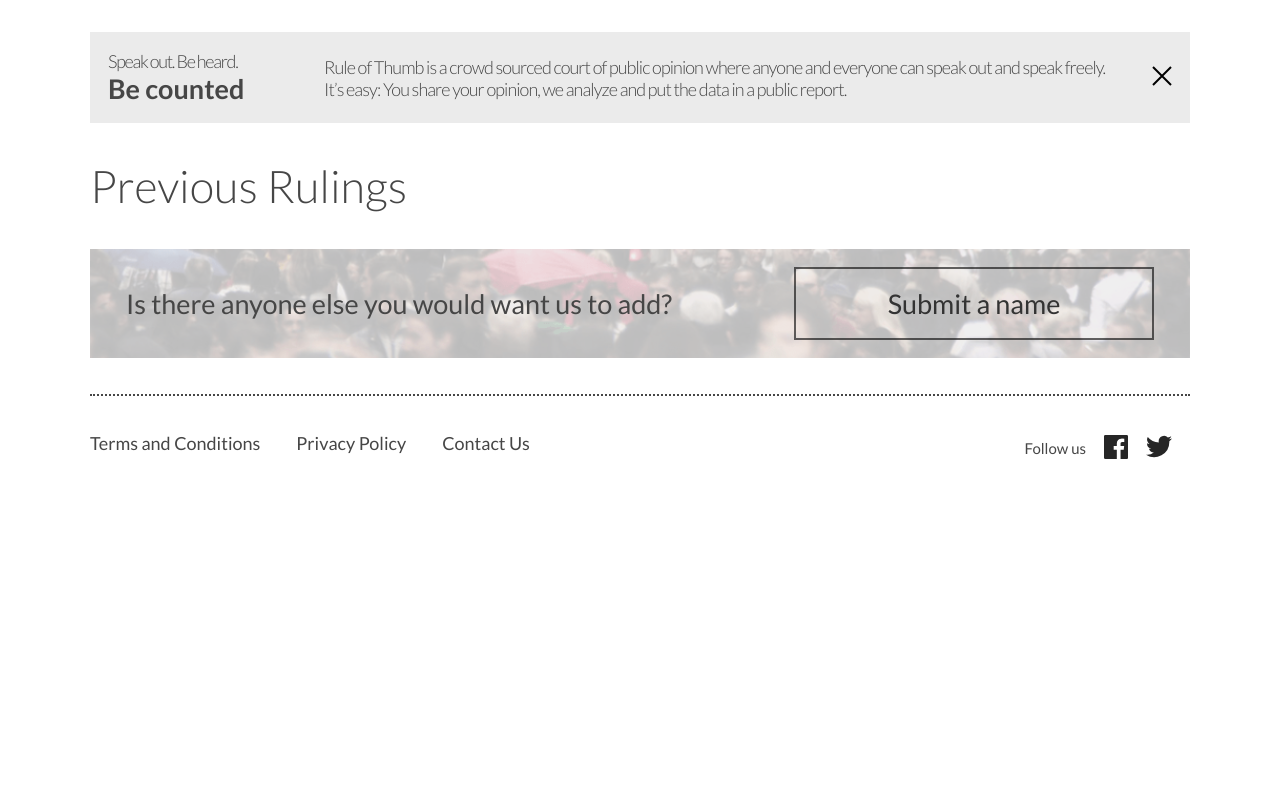
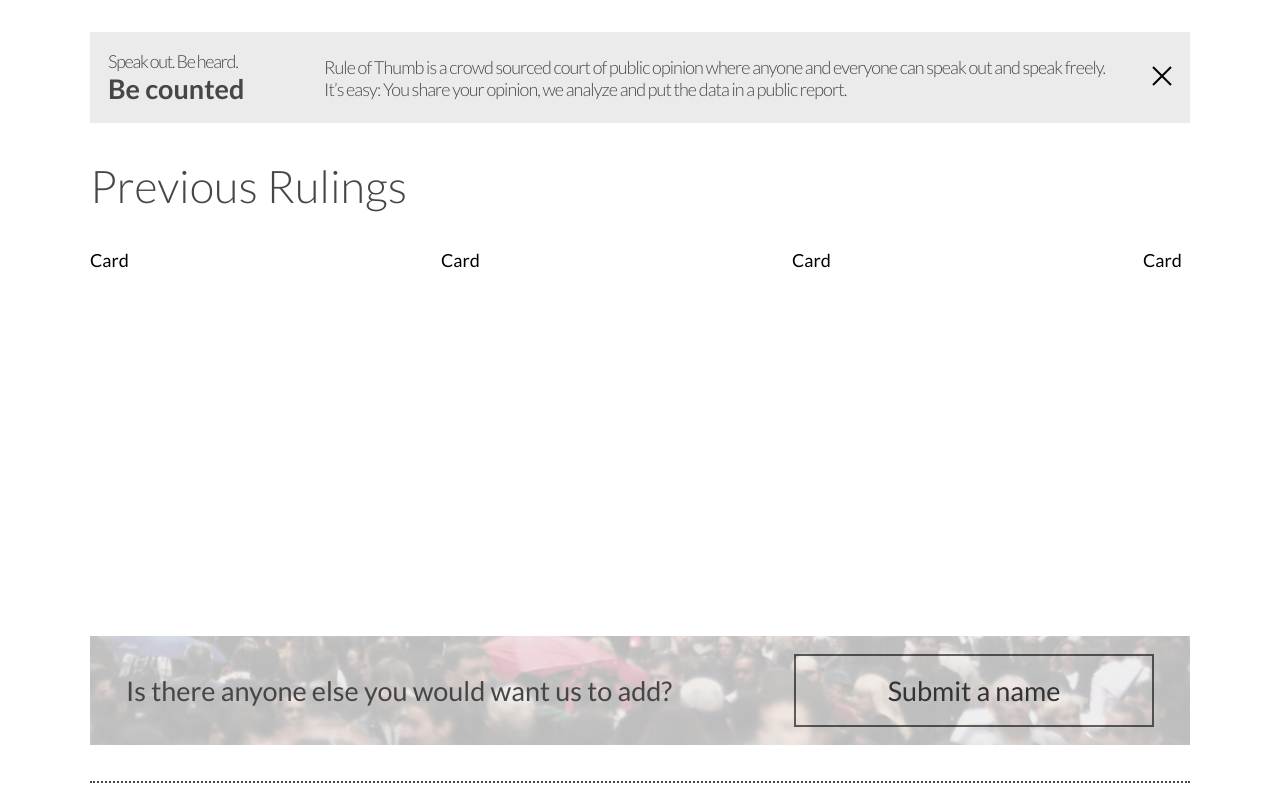
Before and after one commit to dannydj/rule-of-thumb, a React (Create React App) app: page / in a window 1280 px wide. Shown: the part 704-1501 px from the top of the page. Before the commit the page ends 1221 px from the top, so only its background shows below. Built offline with nearby package versions, Linux system fonts and the light colour scheme.

Commit message:
Card component creation

```diff
--- /dev/null
+++ b/src/components/Card/index.tsx
@@ -0,0 +1,6 @@
+import React from 'react'
+import './styles.css'
+
+export default function Card(): JSX.Element {
+  return <div className="content">Card</div>
+}
--- /dev/null
+++ b/src/components/Card/styles.css
@@ -0,0 +1,5 @@
+.content {
+  width: 351px;
+  height: 351px;
+  flex: 0 0 auto;
+}
--- a/src/components/CardsContainer/index.tsx
+++ b/src/components/CardsContainer/index.tsx
@@ -1,6 +1,9 @@
 import React from 'react'
 import './styles.css'
 import { default as data } from '../../assets/data.json'
+import { map } from 'lodash'
+import Character from '../../types/Character'
+import Card from '../Card'
 
 export default function CardsContainer(): JSX.Element {
   const characters = data.data
@@ -8,6 +11,11 @@
   return (
     <div>
       <div className="title">Previous Rulings</div>
+      <div className="container">
+        {map(characters, (character: Character, index: number) => (
+          <Card key={index} />
+        ))}
+      </div>
     </div>
   )
 }
--- a/src/components/CardsContainer/styles.css
+++ b/src/components/CardsContainer/styles.css
@@ -3,12 +3,28 @@
   font-weight: 300;
   font-size: 24px;
   line-height: 29px;
+  padding-bottom: 24px;
+}
+
+.container {
+  display: flex;
+  flex-direction: row;
+  align-items: center;
+  justify-content: space-between;
+  overflow-x: auto;
+  flex-wrap: nowrap;
+  margin-left: -1rem;
+  margin-right: -1rem;
+  padding-left: 1rem;
+  padding-right: 1rem;
+  -webkit-overflow-scrolling: touch;
 }
 
 @media (min-width: 768px) {
   .title {
     font-size: 29px;
     line-height: 34px;
+    padding-bottom: 28px;
   }
 }
 
@@ -16,5 +32,6 @@
   .title {
     font-size: 45px;
     line-height: 54px;
+    padding-bottom: 36px;
   }
 }
--- a/src/components/index.ts
+++ b/src/components/index.ts
@@ -1,4 +1,5 @@
 export { default as BottomBanner } from './BottomBanner'
+export { default as Card } from './Card'
 export { default as CardsContainer } from './CardsContainer'
 export { default as Footer } from './Footer'
 export { default as Header } from './Header'
```
